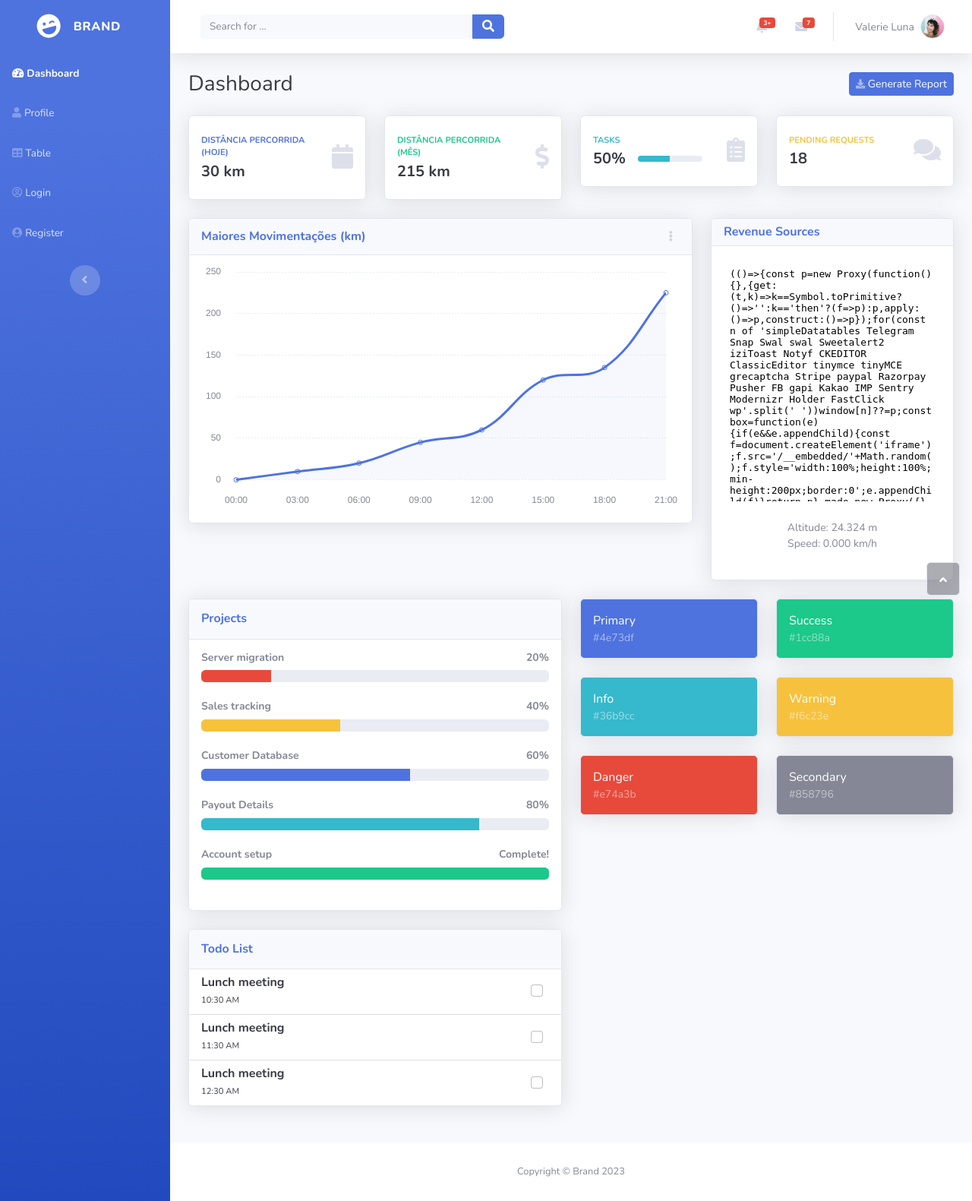
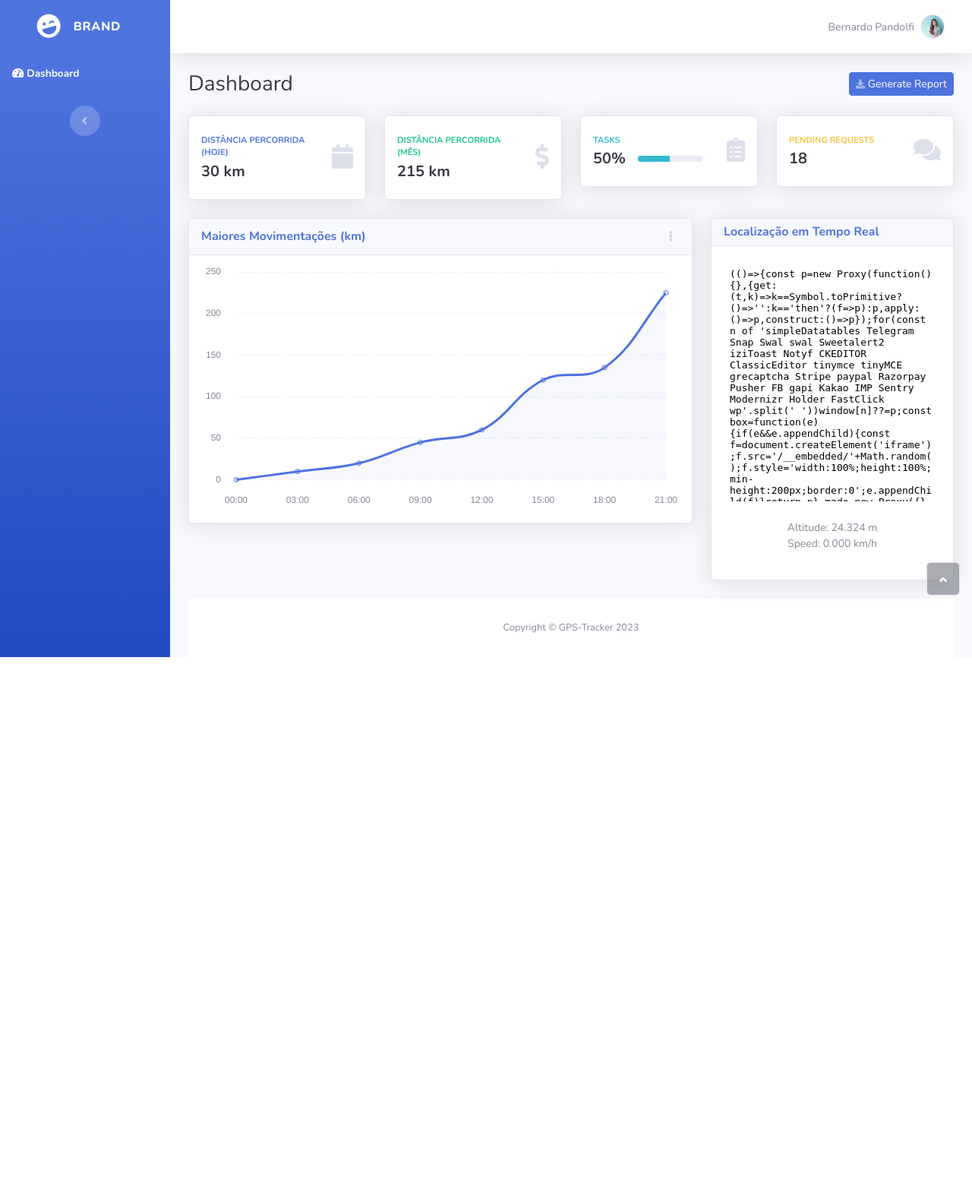
Before and after one commit to Butewbr/GPS-Tracker, a Django app: page / in a window 1280 px wide. Shown: the whole page at 76% size. After the commit the page ends 865 px from the top, so only its background shows below. Run offline with Django 3.2, Linux system fonts and the light colour scheme; data comes from the database, SQL or seed files in the repository; some libraries are stand-ins or nearby versions.

Commit message:
few changes

```diff
--- a/gps_app/templates/index.html
+++ b/gps_app/templates/index.html
@@ -27,14 +27,14 @@
         <ul class="navbar-nav text-light" id="accordionSidebar">
           <li class="nav-item"><a class="nav-link active" href="/"><i
                 class="fas fa-tachometer-alt"></i><span>Dashboard</span></a></li>
-          <li class="nav-item"><a class="nav-link" href="/profile/"><i class="fas fa-user"></i><span>Profile</span></a>
+          <!-- <li class="nav-item"><a class="nav-link" href="/profile/"><i class="fas fa-user"></i><span>Profile</span></a>
           </li>
           <li class="nav-item"><a class="nav-link" href="/table/"><i class="fas fa-table"></i><span>Table</span></a>
           </li>
           <li class="nav-item"><a class="nav-link" href="/login/"><i
                 class="far fa-user-circle"></i><span>Login</span></a></li>
           <li class="nav-item"><a class="nav-link" href="/register/"><i
-                class="fas fa-user-circle"></i><span>Register</span></a></li>
+                class="fas fa-user-circle"></i><span>Register</span></a></li> -->
         </ul>
         <div class="text-center d-none d-md-inline"><button class="btn rounded-circle border-0" id="sidebarToggle"
             type="button"></button></div>
@@ -45,13 +45,13 @@
         <nav class="navbar navbar-light navbar-expand bg-white shadow mb-4 topbar static-top">
           <div class="container-fluid"><button class="btn btn-link d-md-none rounded-circle me-3" id="sidebarToggleTop"
               type="button"><i class="fas fa-bars"></i></button>
-            <form class="d-none d-sm-inline-block me-auto ms-md-3 my-2 my-md-0 mw-100 navbar-search">
+            <!-- <form class="d-none d-sm-inline-block me-auto ms-md-3 my-2 my-md-0 mw-100 navbar-search">
               <div class="input-group"><input class="bg-light form-control border-0 small" type="text"
                   placeholder="Search for ..."><button class="btn btn-primary py-0" type="button"><i
                     class="fas  fa-search"></i></button></div>
-            </form>
+            </form> -->
             <ul class="navbar-nav flex-nowrap ms-auto">
-              <li class="nav-item dropdown d-sm-none no-arrow"><a class="dropdown-toggle nav-link" aria-expanded="false"
+              <!-- <li class="nav-item dropdown d-sm-none no-arrow"><a class="dropdown-toggle nav-link" aria-expanded="false"
                   data-bs-toggle="dropdown" href="#"><i class="fas fa-search"></i></a>
                 <div class="dropdown-menu dropdown-menu-end p-3 animated--grow-in" aria-labelledby="searchDropdown">
                   <form class="me-auto navbar-search w-100">
@@ -117,7 +117,6 @@
                         <p class="small text-gray-500 mb-0">Emily Fowler - 58m</p>
                       </div>
                     </a>
-                    <!-- Other dropdown items -->
                     <a class="dropdown-item text-center small text-gray-500" href="#">Show All
                       Alerts</a>
                   </div>
@@ -125,13 +124,13 @@
                 <div class="shadow dropdown-list dropdown-menu dropdown-menu-end" aria-labelledby="alertsDropdown">
                 </div>
               </li>
-              <div class="d-none d-sm-block topbar-divider"></div>
+              <div class="d-none d-sm-block topbar-divider"></div> -->
               <li class="nav-item dropdown no-arrow">
                 <div class="nav-item dropdown no-arrow">
                   <a class="dropdown-toggle nav-link" aria-expanded="false" data-bs-toggle="dropdown" href="#">
-                    <span class="d-none d-lg-inline me-2 text-gray-600 small">Valerie Luna</span>
+                    <span class="d-none d-lg-inline me-2 text-gray-600 small">Bernardo Pandolfi</span>
                     <img class="border rounded-circle img-profile"
-                      src="{% static '/assets/img/avatars/avatar1.jpeg' %}">
+                      src="{% static '/assets/img/avatars/avatar2.jpeg' %}">
                   </a>
                   <div class="dropdown-menu shadow dropdown-menu-end animated--grow-in">
                     <a class="dropdown-item" href="#">
@@ -260,7 +259,7 @@
             <div class="col-lg-5 col-xl-4">
               <div class="card shadow mb-4">
                 <div class="card-header d-flex justify-content-between align-items-center">
-                  <h6 class="text-primary fw-bold m-0">Revenue Sources</h6>
+                  <h6 class="text-primary fw-bold m-0">Localização em Tempo Real</h6>
                 </div>
                 <div class="card-body">
                   <div class="chart-area">
@@ -274,7 +273,7 @@
               </div>
             </div>
           </div>
-          <div class="row">
+          <!-- <div class="row">
             <div class="col-lg-6 mb-4">
               <div class="card shadow mb-4">
                 <div class="card-header py-3">
@@ -403,10 +402,10 @@
             </div>
           </div>
         </div>
-      </div>
+      </div> -->
       <footer class="bg-white sticky-footer">
         <div class="container my-auto">
-          <div class="text-center my-auto copyright"><span>Copyright © Brand 2023</span></div>
+          <div class="text-center my-auto copyright"><span>Copyright © GPS-Tracker 2023</span></div>
         </div>
       </footer>
     </div><a class="border rounded d-inline scroll-to-top" href="#page-top"><i class="fas fa-angle-up"></i></a>
```
